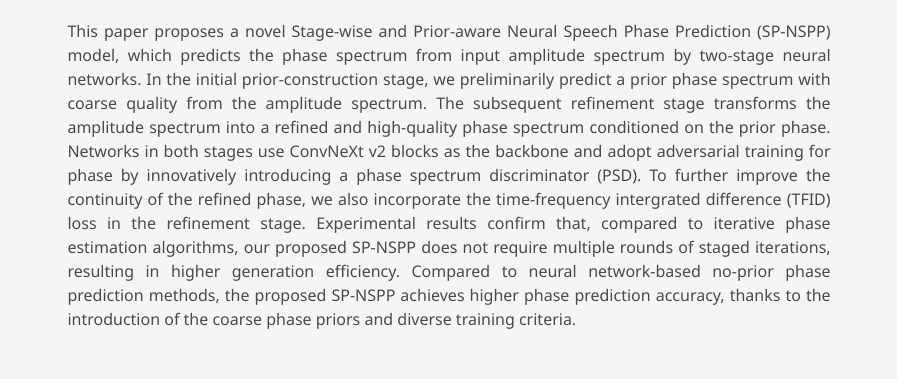
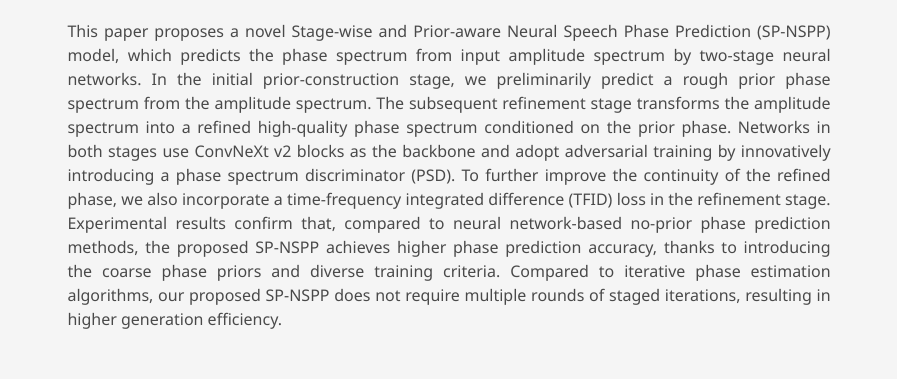
Before and after one commit to fliu215/fliu_demo, a plain HTML site: page index.html in a window 1280 px wide. Shown: the part 371-759 px from the top of the page, without its empty margins (191-1088 px from the left). Drawn offline with nearby package versions, Linux system fonts and the light colour scheme; some icons are missing; a web font is replaced by a local one.

Commit message:
Update index.html

```diff
--- a/index.html
+++ b/index.html
@@ -86,12 +86,12 @@
         <div class="content has-text-justified">
           <p>
             This paper proposes a novel Stage-wise and Prior-aware Neural Speech Phase Prediction (SP-NSPP) model, which predicts the phase spectrum from input amplitude spectrum by two-stage neural networks.
-            In the initial prior-construction stage, we preliminarily predict a prior phase spectrum with coarse quality from the amplitude spectrum.
-            The subsequent refinement stage transforms the amplitude spectrum into a refined and high-quality phase spectrum conditioned on the prior phase.
-            Networks in both stages use ConvNeXt v2 blocks as the backbone and adopt adversarial training for phase by innovatively introducing a phase spectrum discriminator (PSD).
-            To further improve the continuity of the refined phase, we also incorporate the time-frequency intergrated difference (TFID) loss in the refinement stage.
-            Experimental results confirm that, compared to iterative phase estimation algorithms, our proposed SP-NSPP does not require multiple rounds of staged iterations, resulting in higher generation efficiency.
-            Compared to neural network-based no-prior phase prediction methods, the proposed SP-NSPP achieves higher phase prediction accuracy, thanks to the introduction of the coarse phase priors and diverse training criteria.
+            In the initial prior-construction stage, we preliminarily predict a rough prior phase spectrum from the amplitude spectrum.
+            The subsequent refinement stage transforms the amplitude spectrum into a refined high-quality phase spectrum conditioned on the prior phase.
+            Networks in both stages use ConvNeXt v2 blocks as the backbone and adopt adversarial training by innovatively introducing a phase spectrum discriminator (PSD).
+            To further improve the continuity of the refined phase, we also incorporate a time-frequency integrated difference (TFID) loss in the refinement stage.
+            Experimental results confirm that, compared to neural network-based no-prior phase prediction methods, the proposed SP-NSPP achieves higher phase prediction accuracy, thanks to introducing the coarse phase priors and diverse training criteria.
+            Compared to iterative phase estimation algorithms, our proposed SP-NSPP does not require multiple rounds of staged iterations, resulting in higher generation efficiency.
           </p>
         </div>
       </div>
```
